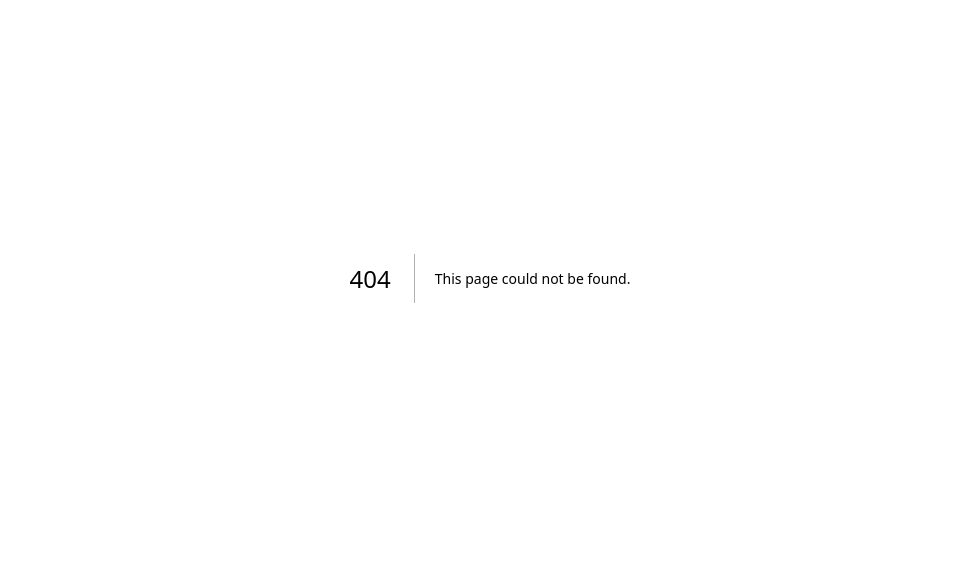
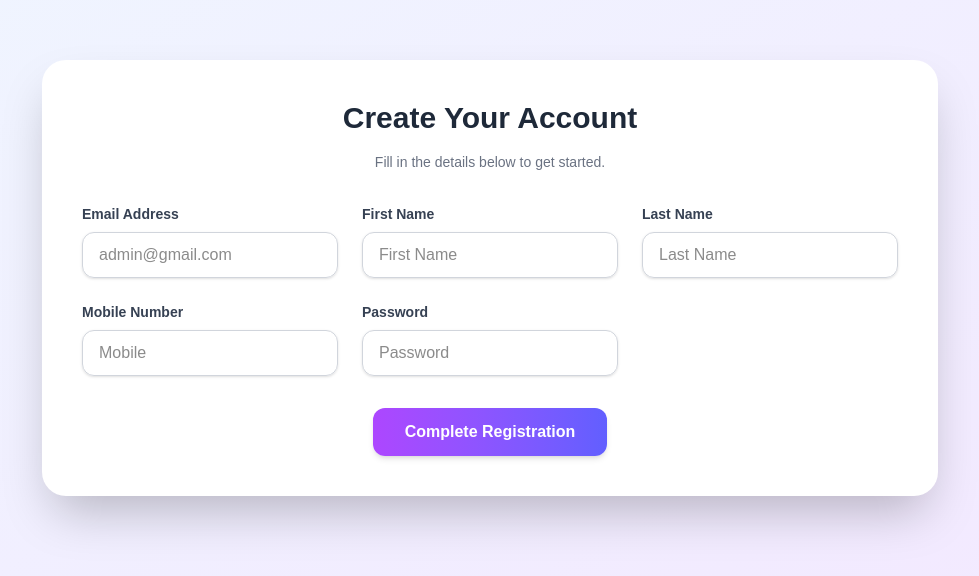
Before and after one commit to sumancse26/inventory-management-nextjs, a Next.js app: page /auth/register in a window 1280 px wide. Before the commit this address had no page. Shown: the part 122-698 px from the top of the page, without its empty margins (150-1129 px from the left). Built offline with nearby package versions, Linux system fonts and the light colour scheme.

Commit message:
feat: add design for auth

```diff
--- /dev/null
+++ b/src/app/auth/register/page.jsx
@@ -0,0 +1,6 @@
+import SignUp from "@components/signUp.jsx";
+
+const SignUpPage = () => {
+  return <SignUp />;
+};
+export default SignUpPage;
--- /dev/null
+++ b/src/app/auth/reset-password/page.js
@@ -0,0 +1,7 @@
+import ForgotPassword from "@components/forgotPassword";
+
+const ResetPassword = () => {
+  return <ForgotPassword />;
+};
+
+export default ResetPassword;
--- /dev/null
+++ b/src/app/dashboard/register/register.js
@@ -0,0 +1,7 @@
+import Signup from "@components/signUp";
+
+const Register = () => {
+  return <Signup />;
+};
+
+export default Register;
--- a/src/app/page.tsx
+++ b/src/app/page.tsx
@@ -1,7 +1,7 @@
-import Login from "@components/login";
+import HomePage from "@components/home";
 
 const Home = () => {
-  return <Login />;
+  return <HomePage />;
 };
 
 export default Home;
--- /dev/null
+++ b/src/components/forgotPassword.jsx
@@ -0,0 +1,45 @@
+const ForgotPassword = () => {
+  return (
+    <div className="min-h-screen flex items-center justify-center bg-gradient-to-br from-blue-50 to-purple-100 p-6">
+      <div className="bg-white rounded-3xl shadow-2xl p-10 w-full max-w-md animate-fade-in">
+        <h2 className="text-3xl font-extrabold text-gray-800 text-center mb-4">
+          Forgot Password?
+        </h2>
+        <p className="text-center text-gray-500 text-sm mb-8">
+          Enter your email and we will send you a link to reset your password.
+        </p>
+
+        <form className="space-y-6">
+          <div>
+            <label className="block text-sm font-medium text-gray-700 mb-2">
+              Email Address
+            </label>
+            <input
+              type="email"
+              placeholder="you@example.com"
+              className="w-full px-4 py-2.5 border border-gray-300 rounded-xl shadow-sm focus:outline-none focus:ring-2 focus:ring-purple-500"
+            />
+          </div>
+
+          <button
+            type="submit"
+            className="w-full py-3 bg-gradient-to-r from-purple-500 to-blue-500 hover:from-purple-600 hover:to-blue-600 transition-all duration-300 text-white font-semibold rounded-xl shadow-md hover:shadow-lg focus:outline-none"
+          >
+            Send Reset Link
+          </button>
+        </form>
+
+        <div className="text-center mt-6">
+          <a
+            href="/login"
+            className="text-sm text-purple-600 hover:text-purple-800 transition-colors duration-200 hover:underline"
+          >
+            ← Back to Login
+          </a>
+        </div>
+      </div>
+    </div>
+  );
+};
+
+export default ForgotPassword;
--- /dev/null
+++ b/src/components/home.jsx
@@ -0,0 +1,38 @@
+import Link from "next/link";
+import Navbar from "./homeNavbar";
+
+const Home = () => {
+  return (
+    <div className="min-h-screen bg-gradient-to-br from-blue-50 to-purple-100">
+      <Navbar />
+
+      <main className="max-w-7xl mx-auto px-6 py-20 flex flex-col lg:flex-row items-center gap-10">
+        <div className="flex-1">
+          <h1 className="text-4xl md:text-5xl font-extrabold text-gray-800 leading-tight mb-6">
+            Smarter Sales <br /> & Inventory Tracking
+          </h1>
+          <p className="text-lg text-gray-600 mb-8">
+            Manage your stock, sales, and reporting with ease. Our intuitive
+            dashboard helps businesses stay in control.
+          </p>
+          <Link
+            href="/dashboard"
+            className="inline-block bg-gradient-to-r from-purple-500 to-pink-500 hover:from-purple-600 hover:to-pink-600 text-white font-semibold px-6 py-3 rounded-xl shadow-lg transition-all"
+          >
+            Get Started
+          </Link>
+        </div>
+
+        <div className="flex-1">
+          <img
+            src="/inventory-illustration.svg"
+            alt="Inventory illustration"
+            className="w-full max-w-md mx-auto"
+          />
+        </div>
+      </main>
+    </div>
+  );
+};
+
+export default Home;
--- /dev/null
+++ b/src/components/homeNavbar.jsx
@@ -0,0 +1,53 @@
+"use client"; // Only needed if you're using the App Router in Next.js 13+
+
+import Image from "next/image";
+import Link from "next/link";
+
+const HomeNavbar = () => {
+  return (
+    <nav className="bg-white shadow-md">
+      <div className="max-w-7xl mx-auto px-4 py-4 flex justify-between items-center">
+        <Link href="/" className="flex items-center space-x-2">
+          <Image
+            src="/logo.svg" // Make sure this file exists in the public/ folder
+            alt="SalesInventory Logo"
+            width={36}
+            height={36}
+          />
+          <span className="text-2xl font-bold text-purple-600">
+            SalesInventory
+          </span>
+        </Link>
+
+        <div className="space-x-6 hidden md:flex">
+          <Link
+            href="/"
+            className="text-gray-700 hover:text-purple-600 transition"
+          >
+            Home
+          </Link>
+          <Link
+            href="/products"
+            className="text-gray-700 hover:text-purple-600 transition"
+          >
+            Products
+          </Link>
+          <Link
+            href="/invoices"
+            className="text-gray-700 hover:text-purple-600 transition"
+          >
+            Invoices
+          </Link>
+          <Link
+            href="/about"
+            className="text-gray-700 hover:text-purple-600 transition"
+          >
+            About
+          </Link>
+        </div>
+      </div>
+    </nav>
+  );
+};
+
+export default HomeNavbar;
--- /dev/null
+++ b/src/components/signUp.jsx
@@ -0,0 +1,87 @@
+const SignUp = () => {
+  return (
+    <div className="min-h-screen flex items-center justify-center bg-gradient-to-br from-blue-50 to-purple-100 p-4">
+      <form className="bg-white shadow-2xl rounded-3xl p-10 w-full max-w-4xl animate-fade-in">
+        <h2 className="text-3xl font-extrabold text-gray-800 text-center mb-4">
+          Create Your Account
+        </h2>
+        <p className="text-sm text-gray-500 text-center mb-8">
+          Fill in the details below to get started.
+        </p>
+
+        <div className="grid grid-cols-1 sm:grid-cols-2 lg:grid-cols-3 gap-6 mb-8">
+          <div>
+            <label className="block text-sm font-semibold text-gray-700 mb-2">
+              Email Address
+            </label>
+            <input
+              type="email"
+              name="email"
+              placeholder="admin@gmail.com"
+              className="w-full px-4 py-2.5 border border-gray-300 rounded-xl shadow-sm focus:outline-none focus:ring-1 focus:ring-indigo-500"
+            />
+          </div>
+
+          <div>
+            <label className="block text-sm font-semibold text-gray-700 mb-2">
+              First Name
+            </label>
+            <input
+              type="text"
+              name="firstName"
+              placeholder="First Name"
+              className="w-full px-4 py-2.5 border border-gray-300 rounded-xl shadow-sm focus:outline-none focus:ring-1 focus:ring-indigo-500"
+            />
+          </div>
+
+          <div>
+            <label className="block text-sm font-semibold text-gray-700 mb-2">
+              Last Name
+            </label>
+            <input
+              type="text"
+              name="lastName"
+              placeholder="Last Name"
+              className="w-full px-4 py-2.5 border border-gray-300 rounded-xl shadow-sm focus:outline-none focus:ring-1 focus:ring-indigo-500"
+            />
+          </div>
+
+          <div>
+            <label className="block text-sm font-semibold text-gray-700 mb-2">
+              Mobile Number
+            </label>
+            <input
+              type="text"
+              name="mobile"
+              placeholder="Mobile"
+              className="w-full px-4 py-2.5 border border-gray-300 rounded-xl shadow-sm focus:outline-none focus:ring-1 focus:ring-indigo-500"
+            />
+          </div>
+
+          <div className="sm:col-span-2 lg:col-span-1">
+            <label className="block text-sm font-semibold text-gray-700 mb-2">
+              Password
+            </label>
+            <input
+              type="password"
+              name="password"
+              placeholder="Password"
+              className="w-full px-4 py-2.5 border border-gray-300 rounded-xl shadow-sm focus:outline-none focus:ring-1 focus:ring-indigo-500"
+            />
+          </div>
+        </div>
+
+        <div className="flex justify-center">
+          <button
+            type="submit"
+            className="w-full md:w-auto px-8 py-3 bg-gradient-to-r from-purple-500 to-indigo-500 hover:from-purple-600 hover:to-indigo-600 transition-all duration-300 text-white font-semibold rounded-xl shadow-md hover:shadow-lg focus:outline-none"
+          >
+            Complete Registration
+          </button>
+        </div>
+      </form>
+    </div>
+  );
+};
+
+export default SignUp;
```
Also changed, not shown: src/app/auth/logout/page.jsx (deleted).
